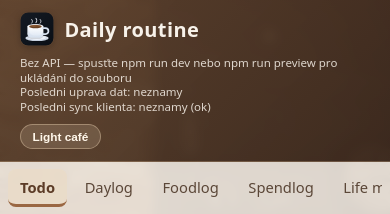
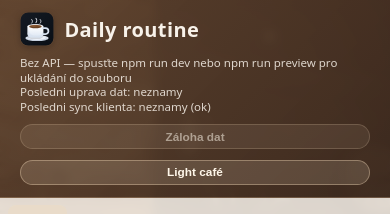
Before and after one commit to Duffynb/Daily-Routine, a React (Vite) app in the folder daily-routine-app/: page / in a window 390 px wide. Shown: the top 214 px of the page. Built offline with nearby package versions, Linux system fonts and the light colour scheme; no server answers.

Commit message:
btn zaloha dat

```diff
--- a/daily-routine-app/src/App.jsx
+++ b/daily-routine-app/src/App.jsx
@@ -32,6 +32,8 @@ export default class App extends Component {
       relaxAmbientOn: false,
       relaxSoundOn: false,
       relaxSoundError: '',
+      backupDownloading: false,
+      backupError: '',
     };
     this.saveTimer = null;
     this.persistInFlight = false;
@@ -502,6 +504,46 @@ export default class App extends Component {
     );
   };
 
+  buildBackupFilename = () => {
+    const d = new Date();
+    const pad = (n) => String(n).padStart(2, '0');
+    return (
+      `daily-routine-backup-` +
+      `${d.getFullYear()}-${pad(d.getMonth() + 1)}-${pad(d.getDate())}-` +
+      `${pad(d.getHours())}${pad(d.getMinutes())}${pad(d.getSeconds())}.json`
+    );
+  };
+
+  downloadDataBackup = async () => {
+    const { persistence, backupDownloading } = this.state;
+    if (persistence === 'none' || backupDownloading) return;
+
+    this.setState({ backupDownloading: true, backupError: '' });
+    try {
+      const response = await fetch('/api/app-data');
+      if (!response.ok) throw new Error(`HTTP ${response.status}`);
+      const payload = await response.json();
+      const { persistence: _persistence, ...data } = payload || {};
+      const blob = new Blob([JSON.stringify(data, null, 2)], {
+        type: 'application/json',
+      });
+      const url = URL.createObjectURL(blob);
+      const a = document.createElement('a');
+      a.href = url;
+      a.download = this.buildBackupFilename();
+      document.body.appendChild(a);
+      a.click();
+      a.remove();
+      URL.revokeObjectURL(url);
+      this.setState({ backupDownloading: false, backupError: '' });
+    } catch {
+      this.setState({
+        backupDownloading: false,
+        backupError: 'Zálohu se nepodařilo stáhnout.',
+      });
+    }
+  };
+
   renderMain(page) {
     const {
       todoItems,
@@ -626,8 +668,17 @@ export default class App extends Component {
   }
 
   render() {
-    const { page, theme, storageLoaded, persistence, lastServerUpdatedAt, lastSyncedAt, syncStatus } =
-      this.state;
+    const {
+      page,
+      theme,
+      storageLoaded,
+      persistence,
+      lastServerUpdatedAt,
+      lastSyncedAt,
+      syncStatus,
+      backupDownloading,
+      backupError,
+    } = this.state;
     const syncStatusLabel =
       syncStatus === 'saving'
         ? 'ukladam'
@@ -664,7 +715,16 @@ export default class App extends Component {
               <div>
                 Posledni sync klienta: {this.formatDateTime(lastSyncedAt)} ({syncStatusLabel})
               </div>
+              {backupError ? <div className="app-header-backup-error">{backupError}</div> : null}
             </div>
+            <button
+              type="button"
+              className="backup-btn"
+              onClick={this.downloadDataBackup}
+              disabled={persistence === 'none' || backupDownloading}
+            >
+              {backupDownloading ? 'Stahuji…' : 'Záloha dat'}
+            </button>
             <button
               type="button"
               className="theme-toggle-btn"
--- a/daily-routine-app/src/index.css
+++ b/daily-routine-app/src/index.css
@@ -95,6 +95,39 @@ body::after {
   display: inline-flex;
   align-items: center;
   gap: 0.65rem;
+}
+
+.backup-btn {
+  border: 1px solid rgba(255, 229, 194, 0.35);
+  background: rgba(255, 236, 210, 0.15);
+  color: #fff7ea;
+  border-radius: 999px;
+  padding: 0.28rem 0.72rem;
+  font-size: 0.74rem;
+  font-weight: 600;
+  cursor: pointer;
+  transition: background 0.15s, border-color 0.15s, transform 0.05s, opacity 0.15s;
+  white-space: nowrap;
+}
+
+.backup-btn:hover:not(:disabled) {
+  background: rgba(255, 230, 190, 0.28);
+  border-color: rgba(255, 228, 184, 0.58);
+}
+
+.backup-btn:active:not(:disabled) {
+  transform: scale(0.98);
+}
+
+.backup-btn:disabled {
+  opacity: 0.55;
+  cursor: not-allowed;
+}
+
+.app-header-backup-error {
+  margin-top: 0.15rem;
+  color: #fecaca;
+  font-weight: 600;
 }
 
 .theme-toggle-btn {
@@ -1699,6 +1732,12 @@ a.daylog-issue-link:hover {
     flex-direction: column;
   }
 
+  .backup-btn,
+  .theme-toggle-btn {
+    width: 100%;
+    text-align: center;
+  }
+
   .app-sidebar {
     width: 100%;
     padding: 0.45rem 0.5rem;
```
